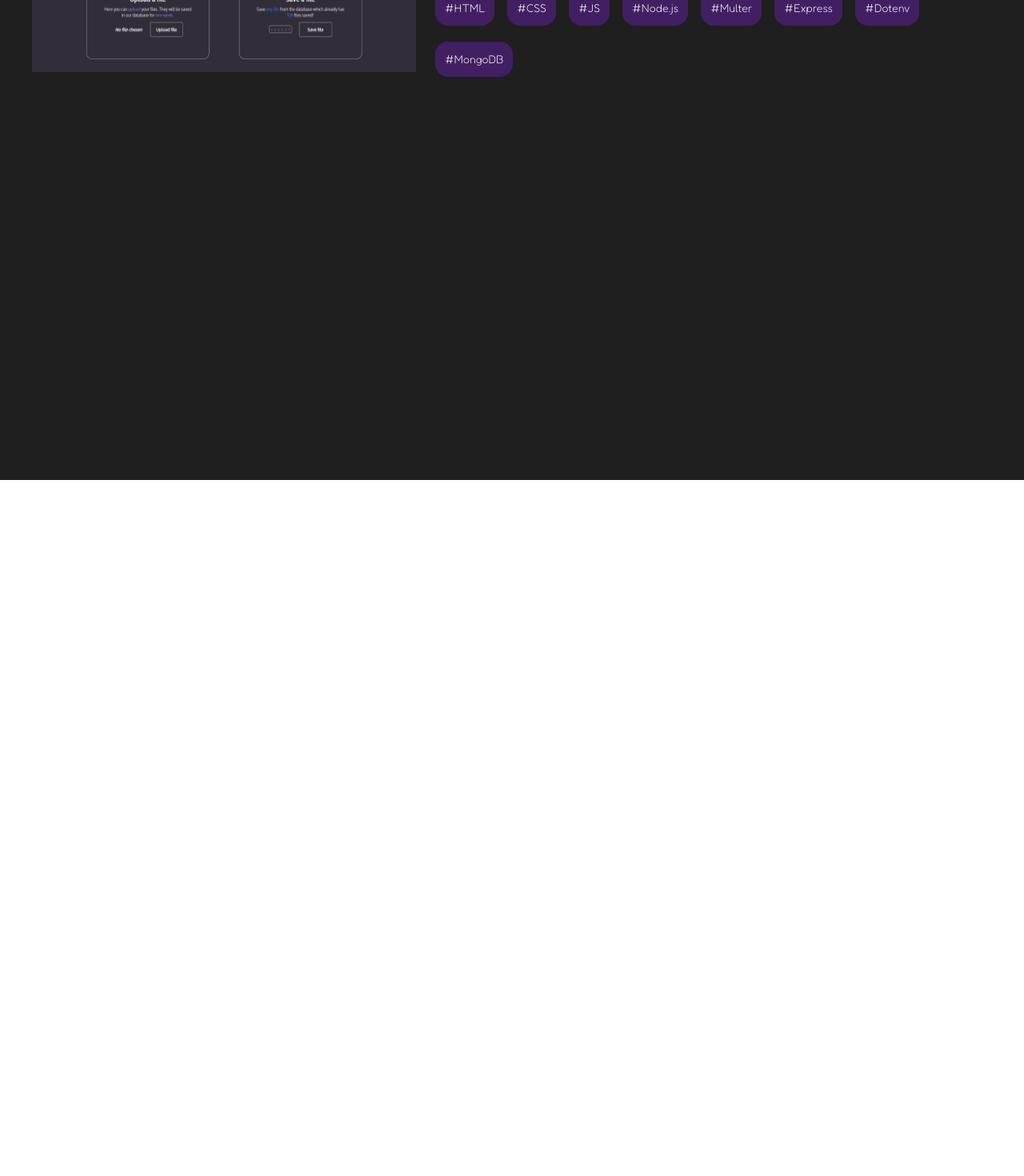
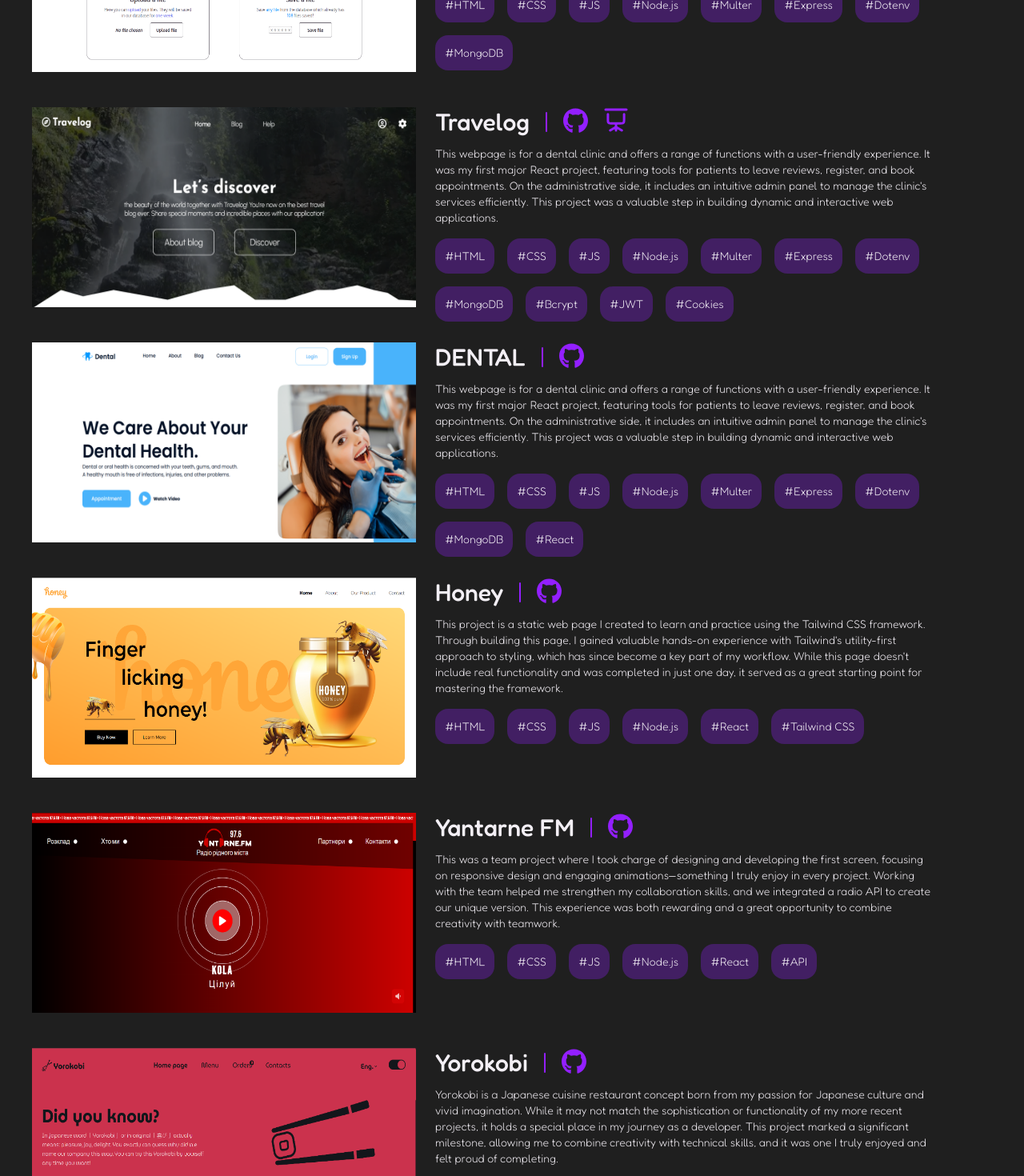
Before and after one commit to ZubalYana/Portfolio, a React (Vite) app: page /projects in a window 1280 px wide. Shown: the part 280-1750 px from the top of the page at 80% size. Before the commit the page ends 880 px from the top, so only its background shows below. Built offline with nearby package versions, Linux system fonts and the light colour scheme; a web font is replaced by a local one.

Commit message:
fill the basic projects in the array, adjust styling and distances

```diff
--- a/src/components/ExtendedProjectCard/ExtendedProjectCard.jsx
+++ b/src/components/ExtendedProjectCard/ExtendedProjectCard.jsx
@@ -6,7 +6,7 @@ import presentation from '/presentation.svg';
 import './ExtendedProjectCard.css'
 export default function ExtendedProjectCard({name, img, description, tags, repoLink, presentationLink, projectLink}) {
   return (
-    <div className='extendedProjectCard w-full h-[250px] flex'>
+    <div className='extendedProjectCard w-full h-[250px] flex mb-11'>
         <img src={img} alt="project image" className='w-[40%]' />
         <div className="infoContainer w-[58%] ml-[2%]">
             <div className="projectNameCon w-full flex items-center">
@@ -25,6 +25,7 @@ export default function ExtendedProjectCard({name, img, description, tags, repoL
                         className="text-customPurple"
                     />
                 </a>
+                {presentationLink && (
                     <a
                         href={presentationLink}
                         className='mr-5'
@@ -37,6 +38,8 @@ export default function ExtendedProjectCard({name, img, description, tags, repoL
                             className="presentationIcon hover:scale-110 transition-transform duration-300"
                         />
                     </a>
+                )}
+                {projectLink && (
                     <a
                         href={projectLink}
                         className='mr-5 presentationIcon'
@@ -49,12 +52,13 @@ export default function ExtendedProjectCard({name, img, description, tags, repoL
                             className="text-customPurple"
                         />
                     </a>
+                )}
                 </div>
             </div>
             <p className="projectDesctiption w-[90%] max-h-28 text-customWhite font-light text-sm mt-3">{description}</p>
-            <div className="tagsContainer w-full flex flex-wrap max-h-24">
+            <div className="tagsContainer w-[90%] flex flex-wrap max-h-24">
                 {tags.map((tag, index) => (
-                    <p key={index} className="tag text-customWhite font-light text-sm p-3 bg-customBgPurple flex items-center justify-center rounded-2xl cursor-pointer mt-5 mr-4 hover:bg-customPurple transition-all duration-300">#{tag}</p>
+                    <p key={index} className="tag text-customWhite font-light text-sm p-3 bg-customBgPurple flex items-center justify-center rounded-2xl cursor-pointer mt-4 mr-4 hover:bg-customPurple transition-all duration-300">#{tag}</p>
                 ))}
             </div>
         </div>
--- a/src/components/Projects/Projects.jsx
+++ b/src/components/Projects/Projects.jsx
@@ -17,6 +17,52 @@ export default function Projects() {
       presentationLink: 'https://www.canva.com/design/DAGWAE-TrWU/PggvoTljiQ5zdtjk9Rzj7A/edit?utm_content=DAGWAE-TrWU&utm_campaign=designshare&utm_medium=link2&utm_source=sharebutton',
       projectLink: 'https://sheret.onrender.com/'
     },
+    {
+      name: 'Travelog',
+      img: travelog,
+      description: 'This webpage is for a dental clinic and offers a range of functions with a user-friendly experience. It was my first major React project, featuring tools for patients to leave reviews, register, and book appointments. On the administrative side, it includes an intuitive admin panel to manage the clinic\'s services efficiently. This project was a valuable step in building dynamic and interactive web applications.',
+      tags: ['HTML', 'CSS', 'JS', 'Node.js', 'Multer', 'Express', 'Dotenv', 'MongoDB', 'Bcrypt', 'JWT', 'Cookies'],
+      repoLink: 'https://github.com/ZubalYana/Personal-blog',
+      presentationLink: 'https://www.canva.com/design/DAGPoAozo18/CaHcLiOBT8_yW07VmK_qrQ/edit',
+      projectLink: ''
+    },
+    {
+      name: 'DENTAL',
+      img: dental,
+      description: 'This webpage is for a dental clinic and offers a range of functions with a user-friendly experience. It was my first major React project, featuring tools for patients to leave reviews, register, and book appointments. On the administrative side, it includes an intuitive admin panel to manage the clinic\'s services efficiently. This project was a valuable step in building dynamic and interactive web applications.',
+      tags: ['HTML', 'CSS', 'JS', 'Node.js', 'Multer', 'Express', 'Dotenv', 'MongoDB', 'React'],
+      repoLink: 'https://github.com/ZubalYana/Dental',
+      presentationLink: '',
+      projectLink: ''
+    },
+    {
+      name: 'Honey',
+      img: honey,
+      description: 'This project is a static web page I created to learn and practice using the Tailwind CSS framework. Through building this page, I gained valuable hands-on experience with Tailwind\'s utility-first approach to styling, which has since become a key part of my workflow. While this page doesn\'t include real functionality and was completed in just one day, it served as a great starting point for mastering the framework.',
+      tags: ['HTML', 'CSS', 'JS', 'Node.js', 'React', 'Tailwind CSS'],
+      repoLink: 'https://github.com/ZubalYana/Honey-Tailwind-practice',
+      presentationLink: '',
+      projectLink: ''
+    },
+    {
+      name: 'Yantarne FM',
+      img: yantarne,
+      description: 'This was a team project where I took charge of designing and developing the first screen, focusing on responsive design and engaging animations—something I truly enjoy in every project. Working with the team helped me strengthen my collaboration skills, and we integrated a radio API to create our unique version. This experience was both rewarding and a great opportunity to combine creativity with teamwork.',
+      tags: ['HTML', 'CSS', 'JS', 'Node.js', 'React', 'API'],
+      repoLink: 'https://github.com/ihymon/yantarne-team-project',
+      presentationLink: '',
+      projectLink: ''
+    },
+    {
+      name: 'Yorokobi',
+      img: yorokobi,
+      description: 'Yorokobi is a Japanese cuisine restaurant concept born from my passion for Japanese culture and vivid imagination. While it may not match the sophistication or functionality of my more recent projects, it holds a special place in my journey as a developer. This project marked a significant milestone, allowing me to combine creativity with technical skills, and it was one I truly enjoyed and felt proud of completing.',
+      tags: ['HTML', 'CSS', 'JS', 'Node.js', 'Express', 'Axios', 'MongoDB'],
+      repoLink: 'https://github.com/ZubalYana/Yorokobi',
+      presentationLink: '',
+      projectLink: ''
+    },
+
   ]
   return (
     <div className="wrap w-full min-h-screen bg-customBlack p-10 flex flex-col items-center">
```
Also changed, not shown: public/projectsImgs/sheret.png. Lines whose indentation alone changed are shown as unchanged.
